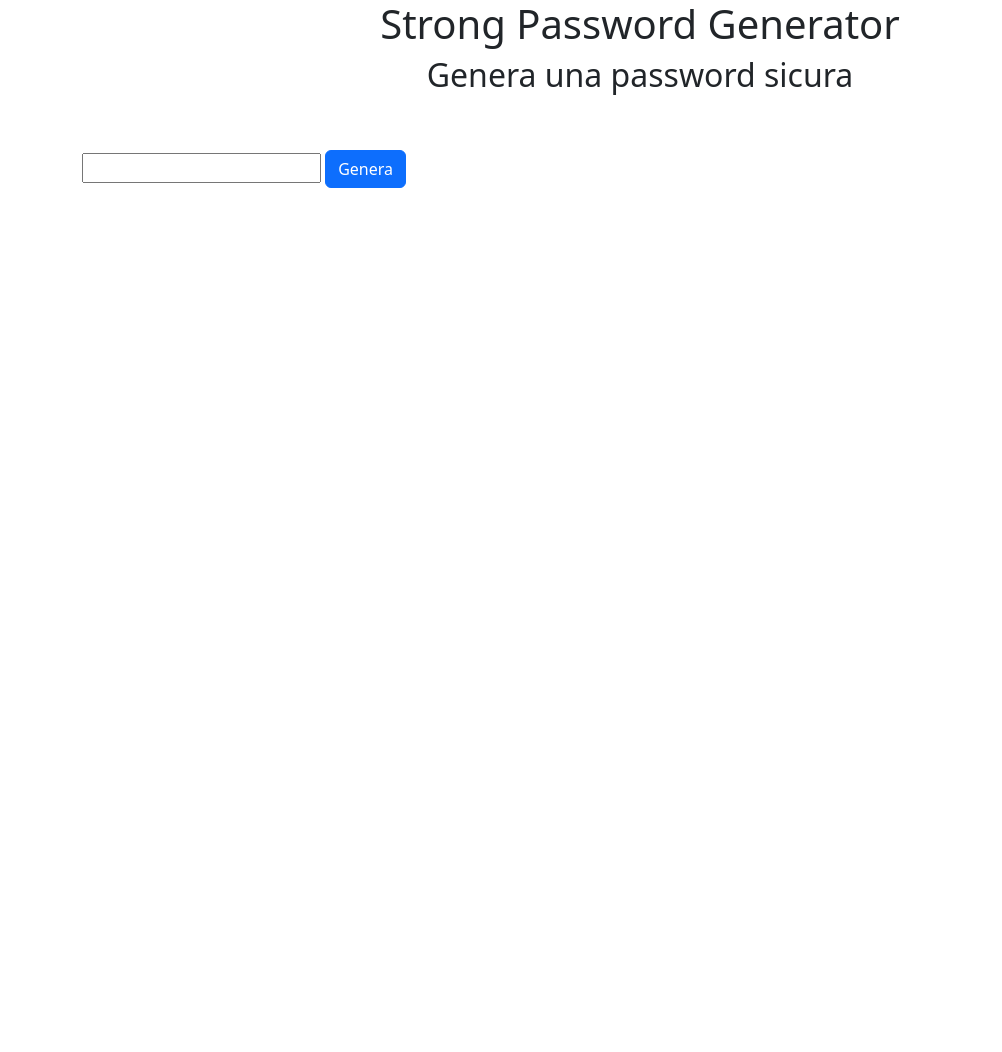
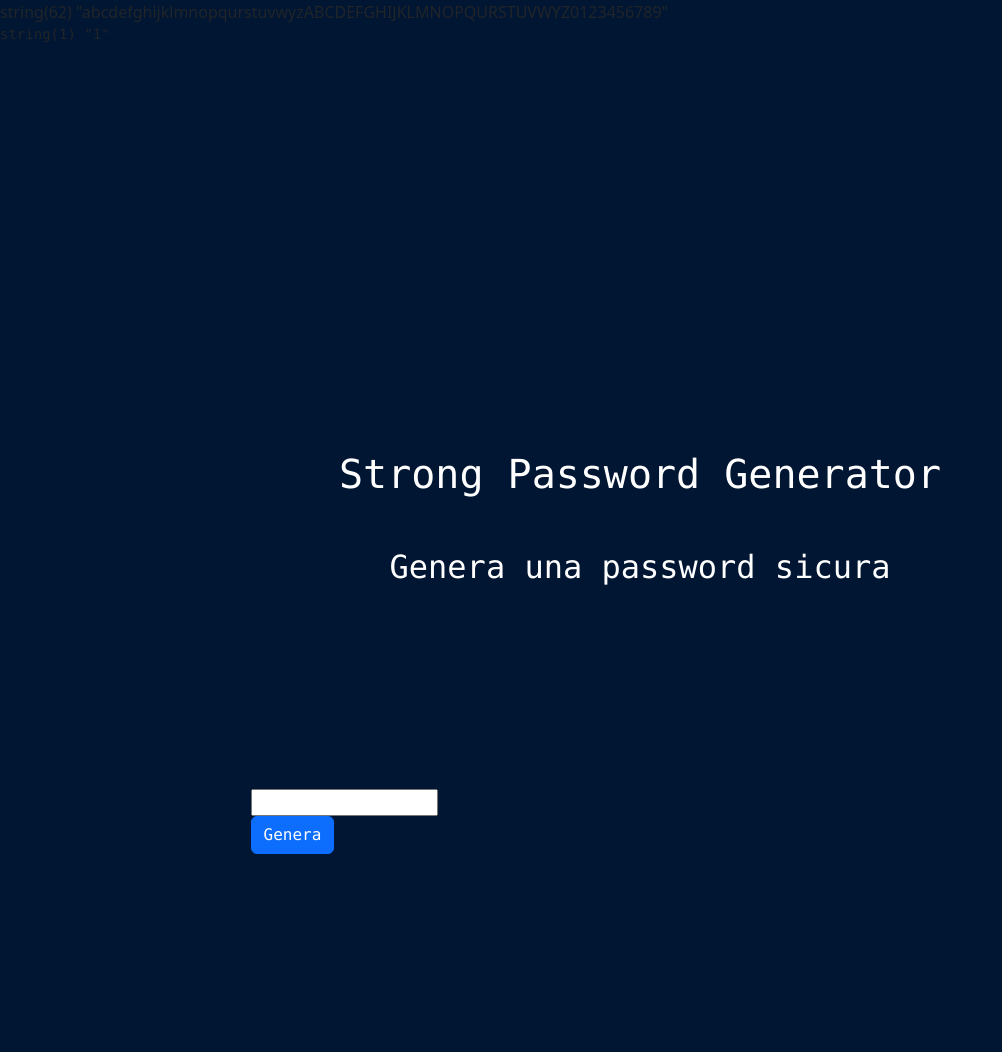
Before and after one commit to LucaFaedda/php-strong-password-generator, a PHP site: page /?psw=1 in a window 1280 px wide. Shown: the whole page, without its empty margins (0-1002 px from the left). Before the commit the page ends 188 px from the top, so only its background shows below. Run offline with PHP 8.4, Linux system fonts and the light colour scheme.

Commit message:
scritto funzione psw

```diff
--- a/css/style.css
+++ b/css/style.css
@@ -0,0 +1,3 @@
+body {
+    background-color: #001632;
+}
--- a/index.php
+++ b/index.php
@@ -3,6 +3,28 @@
     ini_set('display_errors', 1);
     ini_set('display_startup_errors', 1);
     error_reporting(E_ALL);
+
+    $valori = 'abcdefghijklmnopqurstuvwyzABCDEFGHIJKLMNOPQURSTUVWYZ0123456789';
+    $lunghezza = $_GET['psw'];
+
+    var_dump($valori);
+    echo "<pre>";
+    var_dump($lunghezza);
+
+    function generatePsw($lunghezza, $valori)
+    {
+        $password = [];
+        for($i = 0; $i<$lunghezza ; $i++){
+            $password = $i;
+        }
+
+        return $password;
+    };
+
+
+
+
+
 
 ?>
 
@@ -13,12 +35,13 @@
     <meta http-equiv="X-UA-Compatible" content="IE=edge">
     <meta name="viewport" content="width=device-width, initial-scale=1.0">
     <link href="https://cdn.jsdelivr.net/npm/bootstrap@5.3.0-alpha1/dist/css/bootstrap.min.css" rel="stylesheet" integrity="sha384-GLhlTQ8iRABdZLl6O3oVMWSktQOp6b7In1Zl3/Jr59b6EGGoI1aFkw7cmDA6j6gD" crossorigin="anonymous">
+    <link rel="stylesheet" href="./css/style.css">
     <title>Password Generator</title>
 </head>
 <body>
     <div class="container">
-        <div class="row">
-            <div class="col-12 text-center">
+        <div class="row mt-5">
+            <div class="col-12 text-center text-white">
                 <h1>Strong Password Generator</h1>
                 <h2>Genera una password sicura</h2>
             </div>
```
